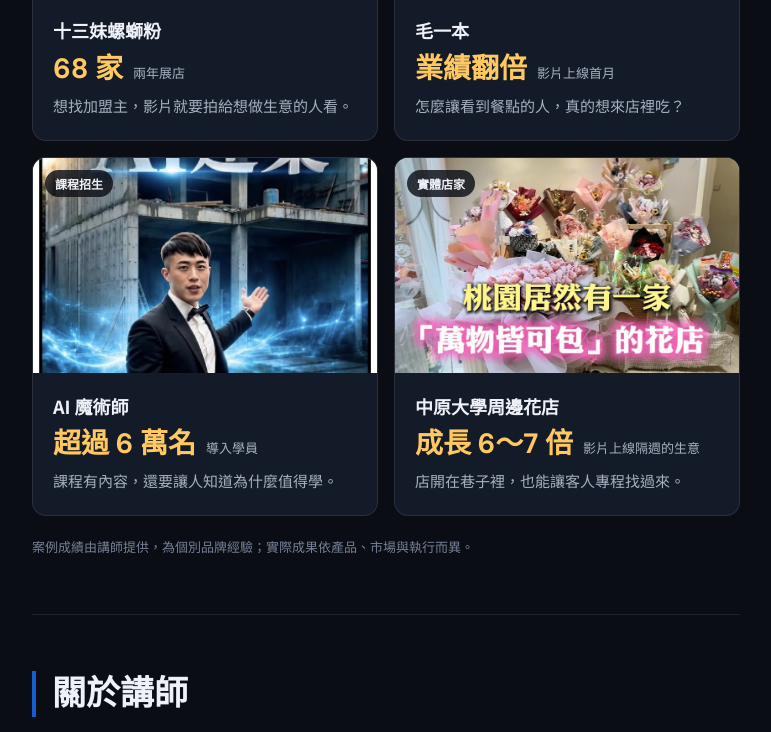
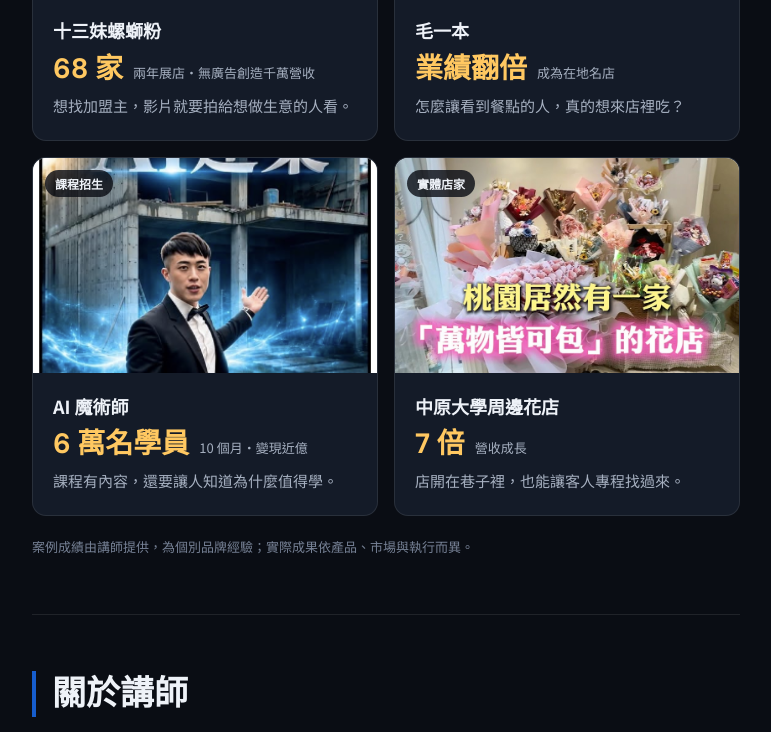
Before and after one commit to massenlight/chance, a plain HTML site: page v2/index.html in a window 1280 px wide. Shown: the part 4078-4810 px from the top of the page, without its empty margins (40-811 px from the left). Drawn offline with Linux system fonts and the light colour scheme; no server answers.

Commit message:
Update v2 case results with Rex's figures and keep stats on one line
Co-Authored-By: Claude Opus 5.5 <noreply@anthropic.com>

```diff
--- a/v2/index.html
+++ b/v2/index.html
@@ -157,10 +157,10 @@
       <section id="cases" class="block">
         <h2 class="block-title">這些老闆拍了短影音，生意有什麼改變？</h2>
         <div class="case-grid">
-          <article class="case"><div class="case-img"><img src="../assets/thirteen.png" alt="十三妹螺螄粉案例" loading="lazy"><span>加盟品牌</span></div><div class="case-body"><h3>十三妹螺螄粉</h3><p class="case-stat"><strong>68 家</strong><span>兩年展店</span></p><p>想找加盟主，影片就要拍給想做生意的人看。</p></div></article>
-          <article class="case"><div class="case-img"><img src="../assets/moibon.png" alt="毛一本案例" loading="lazy"><span>餐飲品牌</span></div><div class="case-body"><h3>毛一本</h3><p class="case-stat"><strong>業績翻倍</strong><span>影片上線首月</span></p><p>怎麼讓看到餐點的人，真的想來店裡吃？</p></div></article>
-          <article class="case"><div class="case-img"><img src="../assets/ai-magician.png" alt="AI 魔術師案例" loading="lazy"><span>課程招生</span></div><div class="case-body"><h3>AI 魔術師</h3><p class="case-stat"><strong>超過 6 萬名</strong><span>導入學員</span></p><p>課程有內容，還要讓人知道為什麼值得學。</p></div></article>
-          <article class="case"><div class="case-img"><img src="../assets/flower-shop.jpg" alt="中原大學周邊花店案例" loading="lazy"><span>實體店家</span></div><div class="case-body"><h3>中原大學周邊花店</h3><p class="case-stat"><strong>成長 6～7 倍</strong><span>影片上線隔週的生意</span></p><p>店開在巷子裡，也能讓客人專程找過來。</p></div></article>
+          <article class="case"><div class="case-img"><img src="../assets/thirteen.png" alt="十三妹螺螄粉案例" loading="lazy"><span>加盟品牌</span></div><div class="case-body"><h3>十三妹螺螄粉</h3><p class="case-stat"><strong>68 家</strong><span>兩年展店・無廣告創造千萬營收</span></p><p>想找加盟主，影片就要拍給想做生意的人看。</p></div></article>
+          <article class="case"><div class="case-img"><img src="../assets/moibon.png" alt="毛一本案例" loading="lazy"><span>餐飲品牌</span></div><div class="case-body"><h3>毛一本</h3><p class="case-stat"><strong>業績翻倍</strong><span>成為在地名店</span></p><p>怎麼讓看到餐點的人，真的想來店裡吃？</p></div></article>
+          <article class="case"><div class="case-img"><img src="../assets/ai-magician.png" alt="AI 魔術師案例" loading="lazy"><span>課程招生</span></div><div class="case-body"><h3>AI 魔術師</h3><p class="case-stat"><strong>6 萬名學員</strong><span>10 個月・變現近億</span></p><p>課程有內容，還要讓人知道為什麼值得學。</p></div></article>
+          <article class="case"><div class="case-img"><img src="../assets/flower-shop.jpg" alt="中原大學周邊花店案例" loading="lazy"><span>實體店家</span></div><div class="case-body"><h3>中原大學周邊花店</h3><p class="case-stat"><strong>7 倍</strong><span>營收成長</span></p><p>店開在巷子裡，也能讓客人專程找過來。</p></div></article>
         </div>
         <p class="fine">案例成績由講師提供，為個別品牌經驗；實際成果依產品、市場與執行而異。</p>
       </section>
--- a/v2/styles.css
+++ b/v2/styles.css
@@ -168,8 +168,8 @@ button,input{font:inherit;color:inherit}
 .case-img span{position:absolute;left:12px;top:12px;padding:3px 10px;border-radius:999px;background:rgba(10,13,20,.8);font-size:12px;font-weight:700}
 .case-body{padding:18px 20px 20px}
 .case-body h3{font-size:18px}
-.case-stat{display:flex;align-items:baseline;gap:10px;margin-top:4px}
-.case-stat strong{font-family:var(--num);font-size:28px;color:var(--warm);line-height:1.3}
+.case-stat{display:flex;flex-wrap:wrap;align-items:baseline;gap:0 10px;margin-top:4px}
+.case-stat strong{font-family:var(--num);font-size:28px;color:var(--warm);line-height:1.3;white-space:nowrap}
 .case-stat span{font-size:13px;color:var(--muted)}
 .case-body p:last-child{margin-top:6px;font-size:15px;color:var(--muted)}
 
```
